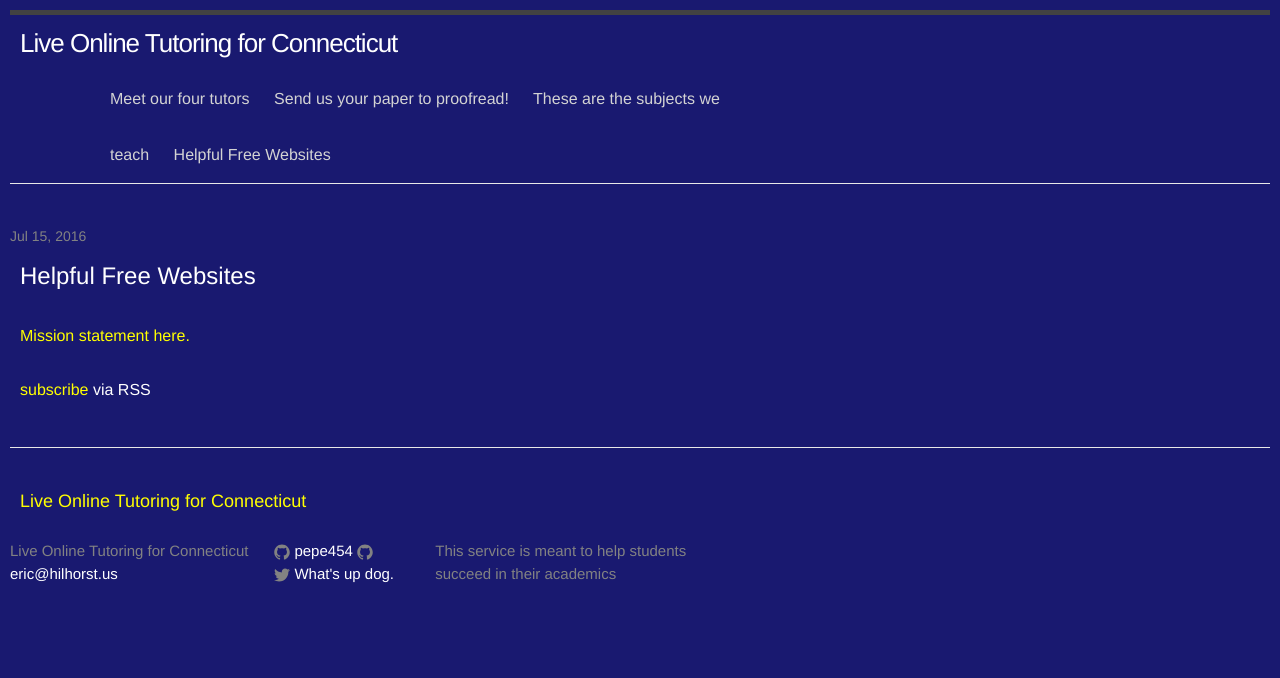
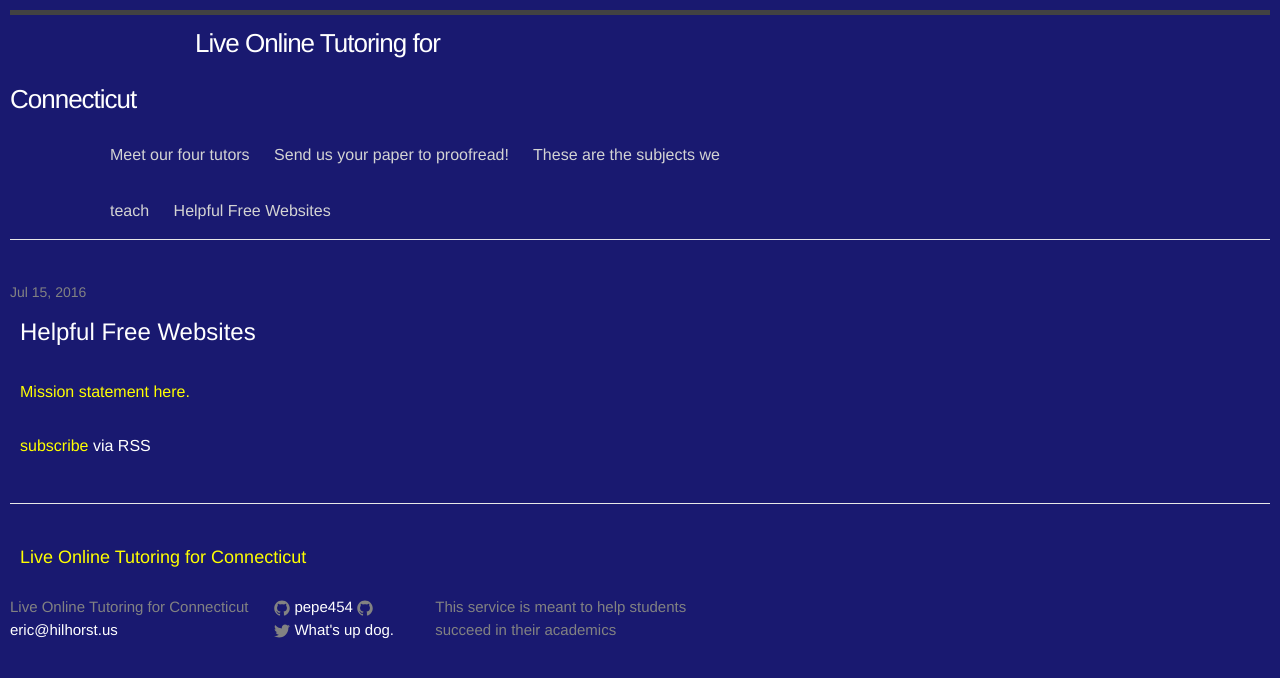
Before and after one commit to pepe454/pepe454.github.io, a Jekyll site: the page built from index.html, in a window 1280 px wide. Shown: the top 678 px of the page. Built offline with Jekyll 4.4.1, drawn with Linux system fonts in a browser that asks for light colours.

Commit message:
Update _layout.scss

```diff
--- a/_sass/_layout.scss
+++ b/_sass/_layout.scss
@@ -16,8 +16,8 @@
     letter-spacing: -1px;
     margin-bottom: 0;
     color: white;
-    margin-left: 10px;
-    margin-right: 200px;
+    margin-left: 25%;
+    margin-right: 25%;
 
 }
 
```
